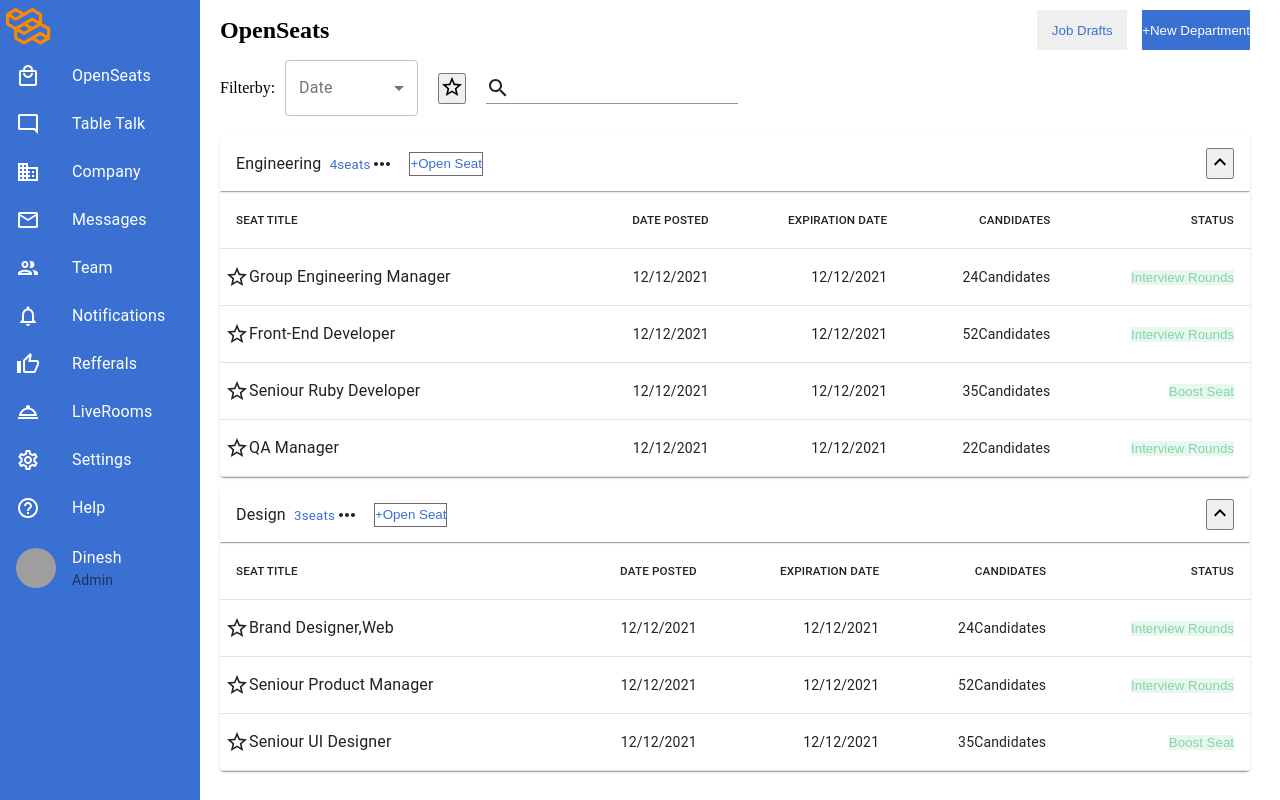
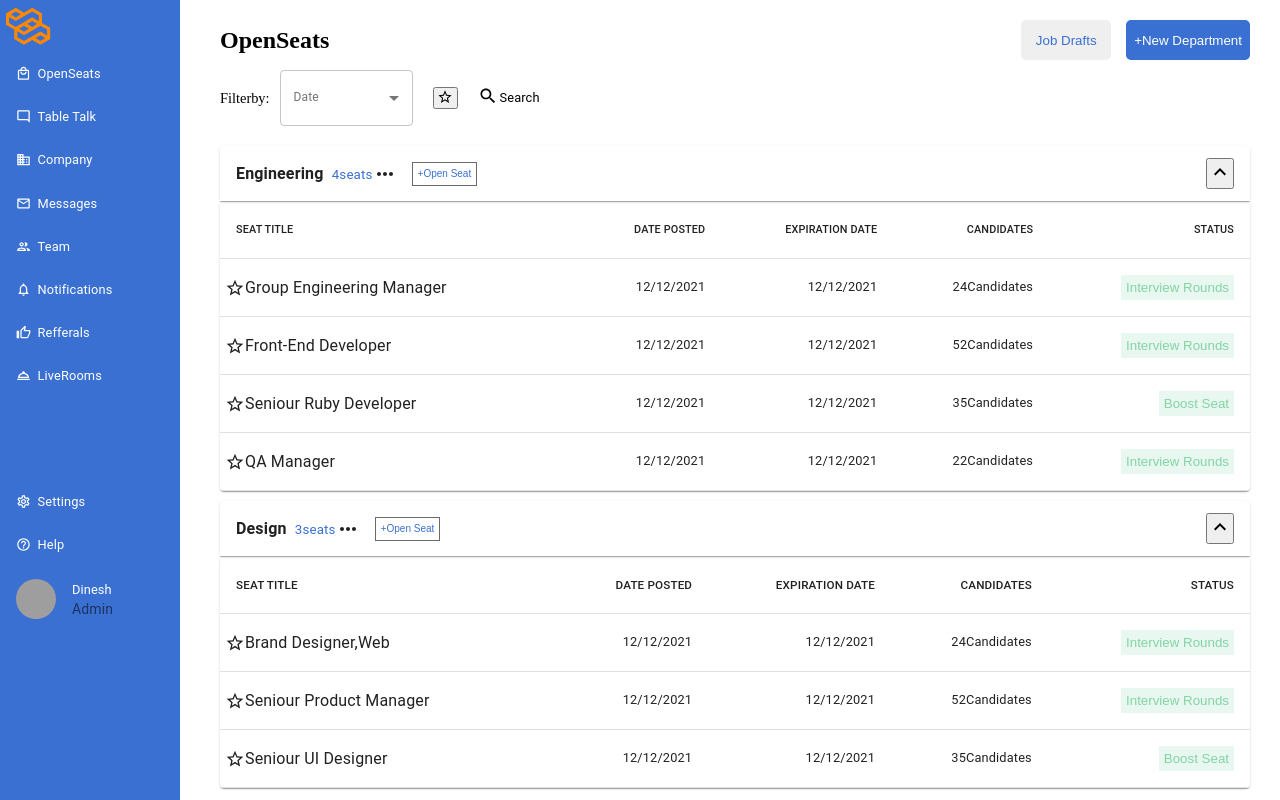
Before and after one commit to NagarajuAlladi/assessmenttwo, a Next.js app: page / in a window 1280 px wide. Built offline with nearby package versions, Linux system fonts and the light colour scheme; grey boxes are pictures that could not be loaded.

Commit message:
some changes

```diff
--- a/Components/Accordian.js
+++ b/Components/Accordian.js
@@ -50,7 +50,7 @@ class Accordian extends React.Component {
             id="panel1a-header"
             onClick={this.handleClick}
           >
-            <Typography>Engineering&nbsp;&nbsp;<small style={{color:'rgb(58,112,209)'}}>4seats</small></Typography>
+            <Typography><b>Engineering&nbsp;&nbsp;</b><small style={{color:'rgb(58,112,209)'}}>4seats</small></Typography>
             <MoreHorizIcon/>
             <button className={styles.openseatButton}>+Open Seat</button>
           </AccordionSummary>
@@ -61,11 +61,11 @@ class Accordian extends React.Component {
             <Table style={{ minWidth: "650" }} aria-label="simple table">
               <TableHead>
                 <TableRow>
-                  <TableCell><small>SEAT TITLE</small></TableCell>
-                  <TableCell align="right"><small>DATE POSTED</small></TableCell>
-                  <TableCell align="right"><small>EXPIRATION DATE</small></TableCell>
-                  <TableCell align="right"><small>CANDIDATES</small></TableCell>
-                  <TableCell align="right"><small>STATUS</small></TableCell>
+                  <TableCell  style={{fontSize:'13px'}}><small>SEAT TITLE</small></TableCell>
+                  <TableCell align="right"  style={{fontSize:'13px'}}><small>DATE POSTED</small></TableCell>
+                  <TableCell align="right"  style={{fontSize:'13px'}}><small>EXPIRATION DATE</small></TableCell>
+                  <TableCell align="right"  style={{fontSize:'13px'}} ><small>CANDIDATES</small></TableCell>
+                  <TableCell align="right"  style={{fontSize:'13px'}}><small>STATUS</small></TableCell>
                 </TableRow>
               </TableHead>
               <TableBody>
@@ -74,14 +74,14 @@ class Accordian extends React.Component {
                     <TableCell component="th" scope="row">
                       <FormControlLabel
                         value="title"
-                        control={<StarOutlineIcon/>}
+                        control={<StarOutlineIcon  fontSize='small'/>}
                         label={row.name}
                       />
                     </TableCell>
-                    <TableCell align="right">{row.calories}</TableCell>
-                    <TableCell align="right">{row.fat}</TableCell>
-                    <TableCell align="right">{row.carbs}</TableCell>
-                    <TableCell align="right">{row.protein}</TableCell>
+                    <TableCell align="right" style={{fontSize:'0.8rem'}}>{row.calories}</TableCell>
+                    <TableCell align="right"  style={{fontSize:'0.8rem'}}>{row.fat}</TableCell>
+                    <TableCell align="right"  style={{fontSize:'0.8rem'}}>{row.carbs}</TableCell>
+                    <TableCell align="right"  style={{fontSize:'0.8rem'}}>{row.protein}</TableCell>
                   </TableRow>
                 ))}
               </TableBody>
--- a/Components/AccordianOne.js
+++ b/Components/AccordianOne.js
@@ -41,6 +41,7 @@ class Accordian extends React.Component {
   };
 
   render() {
+
     return (
       <div  className={styles.outerDiv}>
         <Accordion>
@@ -50,7 +51,7 @@ class Accordian extends React.Component {
             id="panel1a-header"
             onClick={this.handleClick}
           >
-            <Typography>Design&nbsp;&nbsp;<small style={{color:'rgb(58,112,209)'}}>3seats</small></Typography>
+            <Typography><b>Design&nbsp;&nbsp;</b><small style={{color:'rgb(58,112,209)'}}>3seats</small></Typography>
             <MoreHorizIcon/>
             <button className={styles.openseatButton}>+Open Seat</button>
           </AccordionSummary>
@@ -74,15 +75,14 @@ class Accordian extends React.Component {
                     <TableCell component="th" scope="row">
                       <FormControlLabel
                         value="title"
-                        control={<StarOutlineIcon/>}
+                        control={<StarOutlineIcon fontSize='small'/>}
                         label={row.name}
                       />
-                      {/* <StarOutlineIcon/> */}
                     </TableCell>
-                    <TableCell align="right">{row.calories}</TableCell>
-                    <TableCell align="right">{row.fat}</TableCell>
-                    <TableCell align="right">{row.carbs}</TableCell>
-                    <TableCell align="right">{row.protein}</TableCell>
+                    <TableCell align="right"  style={{fontSize:'0.8rem'}}>{row.calories}</TableCell>
+                    <TableCell align="right"  style={{fontSize:'0.8rem'}}>{row.fat}</TableCell>
+                    <TableCell align="right"  style={{fontSize:'0.8rem'}}>{row.carbs}</TableCell>
+                    <TableCell align="right"  style={{fontSize:'0.8rem'}}>{row.protein}</TableCell>
                   </TableRow>
                 ))}
               </TableBody>
--- a/Components/Sidenav.js
+++ b/Components/Sidenav.js
@@ -37,7 +37,17 @@ import Avatar from '@material-ui/core/Avatar';
 import styles from '../styles/Sidenav.module.css'
 
 
+
+const useStyles = makeStyles((theme) => ({
+  listItemText:{
+    fontSize:'0.8rem'
+  }
+}));
+
+
 function Sidenav() {
+  const classes = useStyles();
+
   const [open,setOpen]=useState(true);
     return (
       <div className={styles.totalDiv}>
@@ -55,64 +65,44 @@ function Sidenav() {
           />
           </ListItemIcon>
         <ListItem button key="home" className={styles.listItem} >
-          <ListItemIcon title='OpenSeats'>
-            <LocalMallOutlinedIcon style={{color:'white'}} />
-          </ListItemIcon>
-          <ListItemText primary="OpenSeats"  className={styles.textItem}/>
+           <LocalMallOutlinedIcon  style={{color:'white',fontSize:'15px'}} />
+          <ListItemText primary="&nbsp;&nbsp;OpenSeats"  classes={{primary:classes.listItemText}} className={styles.textItem}/>
         </ListItem>
         <ListItem button key="Notification">
-          <ListItemIcon title='Table Talk'>
-            <ModeCommentOutlinedIcon style={{color:'white'}}/>
-          </ListItemIcon>
-          <ListItemText primary="Table Talk"  className={styles.textItem} />
+           <ModeCommentOutlinedIcon style={{color:'white',fontSize:'15px'}}/>
+          <ListItemText primary="&nbsp;&nbsp;Table Talk"  classes={{primary:classes.listItemText}} className={styles.textItem} />
         </ListItem>
         <ListItem button key="company">
-          <ListItemIcon title='Company'>
-            <BusinessOutlinedIcon style={{color:'white'}}/>
-          </ListItemIcon>
-          <ListItemText primary="Company"  className={styles.textItem} />
+          <BusinessOutlinedIcon style={{color:'white',fontSize:'15px'}}/>
+          <ListItemText primary="&nbsp;&nbsp;Company" classes={{primary:classes.listItemText}} className={styles.textItem}/>
         </ListItem>
         <ListItem button key="messages">
-          <ListItemIcon title='Messages'>
-            <MailOutlineOutlinedIcon style={{color:'white'}}/>
-          </ListItemIcon>
-          <ListItemText primary="Messages"  className={styles.textItem} />
+          <MailOutlineOutlinedIcon style={{color:'white',fontSize:'15px'}}/>
+          <ListItemText primary="&nbsp;&nbsp;Messages" classes={{primary:classes.listItemText}} className={styles.textItem}/>
         </ListItem>
         <ListItem button key="Team">
-          <ListItemIcon title='Team'>
-            <GroupOutlinedIcon style={{color:'white'}}/>
-          </ListItemIcon>
-          <ListItemText primary="Team"  className={styles.textItem} />
+          <GroupOutlinedIcon style={{color:'white',fontSize:'15px'}}/>
+          <ListItemText primary="&nbsp;&nbsp;Team" classes={{primary:classes.listItemText}} className={styles.textItem} />
         </ListItem>
         <ListItem button key="Notifications" >
-          <ListItemIcon title='Notifications'>
-            < NotificationsNoneOutlinedIcon style={{color:'white'}}/>
-          </ListItemIcon>
-          <ListItemText primary="Notifications"  className={styles.textItem}/>
+          < NotificationsNoneOutlinedIcon style={{color:'white',fontSize:'15px'}}/>
+          <ListItemText primary="&nbsp;&nbsp;Notifications" classes={{primary:classes.listItemText}} className={styles.textItem}/>
         </ListItem>
         <ListItem button key="Refferals">
-          <ListItemIcon title='Refferals'>
-            < ThumbUpAltOutlinedIcon style={{color:'white'}}/>
-          </ListItemIcon>
-          <ListItemText primary="Refferals"  className={styles.textItem}/>
+           < ThumbUpAltOutlinedIcon style={{color:'white',fontSize:'15px'}}/>
+          <ListItemText primary="&nbsp;&nbsp;Refferals" classes={{primary:classes.listItemText}} className={styles.textItem}/>
         </ListItem>
         <ListItem button key="liverooms">
-          <ListItemIcon title='LiveRooms'>
-            < RoomServiceOutlinedIcon style={{color:'white'}}/>
-          </ListItemIcon>
-          <ListItemText primary="LiveRooms"  className={styles.textItem}/>
+          < RoomServiceOutlinedIcon style={{color:'white',fontSize:'15px'}}/>
+          <ListItemText primary="&nbsp;&nbsp;LiveRooms" classes={{primary:classes.listItemText}} className={styles.textItem}/>
         </ListItem>
-        <ListItem button key="settings" >
-          <ListItemIcon title='Settings'>
-            < SettingsOutlinedIcon style={{color:'white'}}/>
-          </ListItemIcon>
-          <ListItemText primary="Settings"  className={styles.textItem} />
+        <ListItem style={{paddingTop:'90px'}} button key="settings" >
+          < SettingsOutlinedIcon style={{color:'white',fontSize:'15px'}}/>
+          <ListItemText primary="&nbsp;&nbsp;Settings"  classes={{primary:classes.listItemText}} className={styles.textItem} />
         </ListItem>
-        <ListItem button key="Help">
-          <ListItemIcon title='Help'>
-            < HelpOutlineOutlinedIcon style={{color:'white'}}/>
-          </ListItemIcon>
-          <ListItemText primary="Help"  className={styles.textItem} />
+        <ListItem  button key="Help">
+          < HelpOutlineOutlinedIcon style={{color:'white',fontSize:'15px'}}/>
+          <ListItemText primary="&nbsp;&nbsp;Help" classes={{primary:classes.listItemText}} className={styles.textItem}/>
         </ListItem>
 
 
@@ -120,8 +110,8 @@ function Sidenav() {
           <ListItemAvatar className={styles.textItem}>
             <Avatar  alt="Remy Sharp" src="https://images.unsplash.com/photo-1534030347209-467a5b0ad3e6?ixid=MnwxMjA3fDB8MHxwaG90by1wYWdlfHx8fGVufDB8fHx8&ixlib=rb-1.2.1&auto=format&fit=crop&w=334&q=80" />
           </ListItemAvatar>
-          <ListItemText primary="Dinesh" secondary="Admin"  className={styles.textItem} />
-          {/* <ListItemText primary="Admin"/> */}
+          <ListItemText primary="Dinesh" secondary="Admin" className={styles.textItem} classes={{primary:classes.listItemText}}/>
+
         </ListItem>
       </List>
 
--- a/Components/Subnav.js
+++ b/Components/Subnav.js
@@ -23,35 +23,19 @@ const useStyles = makeStyles((theme) => ({
 
 function Subnav() {
     const classes = useStyles();
-    const [state, setState] = React.useState({
-        age: '',
-        name: 'hai',
-    });
-
-    const handleChange = (event) => {
-        const name = event.target.name;
-        setState({
-        ...state,
-        [name]: event.target.value,
-        });
-    };
-
     return (
         <div className={styles.outerDiv} >
            <div >
-           <p>Filterby:</p>
+           <p style={{fontSize:'0.9rem'}}>Filterby:</p>
            </div>
            <div className={styles.innerDiv}>
-           <FormControl variant="outlined" className={classes.formControl}>
-                <InputLabel>Date</InputLabel>
+           <FormControl variant="outlined"  className={classes.formControl}>
+                <InputLabel style={{fontSize:'0.9rem'}}><small>Date</small></InputLabel>
                 <Select
                     native
-                    value={state.age}
-                    onChange={handleChange}
-
+                    // style={{width:'150px',height:'30px'}}
                     label="Date"
-                    margin="normal"
-                    // margin="dense"
+                    variant='outlined'
                     inputProps={{
                     name: 'Date',
                     id: 'outlined-age-native-simple',
@@ -64,10 +48,10 @@ function Subnav() {
            </FormControl>
            </div>
            <div className={styles.innerDiv}>
-               <button><StarBorderIcon/></button>
+               <button style={{width:'25px',height:'22px'}}><StarBorderIcon style={{fontSize:'1rem'}}/></button>
            </div>
-           <div className={styles.innerDiv}>
-           <FormControl>
+           <div className={styles.innerDiv} style={{display:'flex'}}>
+           {/* <FormControl>
                     <Input
                     startAdornment={
                         <InputAdornment position="start">
@@ -75,18 +59,10 @@ function Subnav() {
                         </InputAdornment>
                     }
                     />
-                </FormControl>
+            </FormControl> */}
+            <SearchIcon fontSize='small'/>
+            <Typography style={{fontSize:'0.8rem',padding:'2px'}}>Search</Typography>
           </div>
-          {/* <div className={styles.innerDiv}>
-                <Grid container spacing={1} alignItems="flex-end">
-                <Grid item>
-                <SearchIcon style={{ cursor: "pointer" }} />
-                </Grid>
-                <Grid item>
-                    <TextField id="input-with-icon-grid" label="search" />
-                </Grid>
-                </Grid>
-          </div> */}
         </div>
     )
 }
--- a/styles/Accordian.module.css
+++ b/styles/Accordian.module.css
@@ -12,11 +12,14 @@
     background-color: rgb(232,247,239);
     color: rgb(131,212,166);
     border: none;
+    padding: 5px;
+}
 
-}
 
 .openseatButton{
     margin-left: 15px;
+    padding: 5px;
+    font-size: 10px;
     color: rgb(58,112,209);
     background-color: white;
     border: 1px solid rgb(109, 105, 105);
@@ -25,7 +28,7 @@
 
 @media only screen and (max-width: 600px) {
     .outerDiv{
-        margin-left: 50px;
+        margin-left: 55px;
         margin-right: 5px;
     }
     .innerDiv{
--- a/styles/Navbar.module.css
+++ b/styles/Navbar.module.css
@@ -2,7 +2,7 @@
     display: flex;
     align-items: center;
     justify-content: space-between;
-    margin-top: 10px;
+    margin-top: 20px;
     margin-left: 220px;
     margin-right: 30px;
 }
@@ -14,7 +14,10 @@
 .rightDiv button{
     width: 90px;
     height: 40px;
+    padding: 8px;
+    border-radius: 5px;
     border: none;
+    font-size: '6px';
     color: rgb(58,112,209);
 }
 
@@ -22,6 +25,7 @@
     margin-left: 15px;
     width: auto;
     height: 40px;
+    font-size: '6px';
     background-color: rgb(58,112,209);
     border: none;
     color: white;
@@ -30,7 +34,7 @@
 @media only screen and (max-width: 600px) {
     .outerDiv{
 
-        margin-left: 50px;
+        margin-left: 55px;
         margin-right: 5px;
         margin-top: 40px;
     }
--- a/styles/Sidenav.module.css
+++ b/styles/Sidenav.module.css
@@ -1,6 +1,6 @@
 .outerDiv{
     height: 100%;
-    width: 200px;
+    width: 180px;
     position: fixed;
     z-index: 1;
     left: 0;
@@ -11,6 +11,7 @@
 .list{
     color: white;
 }
+
 
 
 .menuBar{
--- a/styles/Subnav.module.css
+++ b/styles/Subnav.module.css
@@ -10,6 +10,6 @@
 
 @media only screen and (max-width: 600px) {
     .outerDiv{
-        margin-left: 50px;
+        margin-left: 55px;
     }
   }
```
